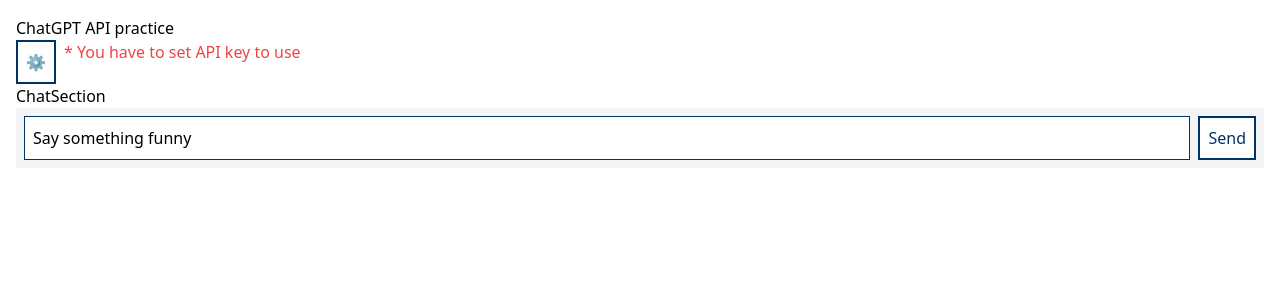
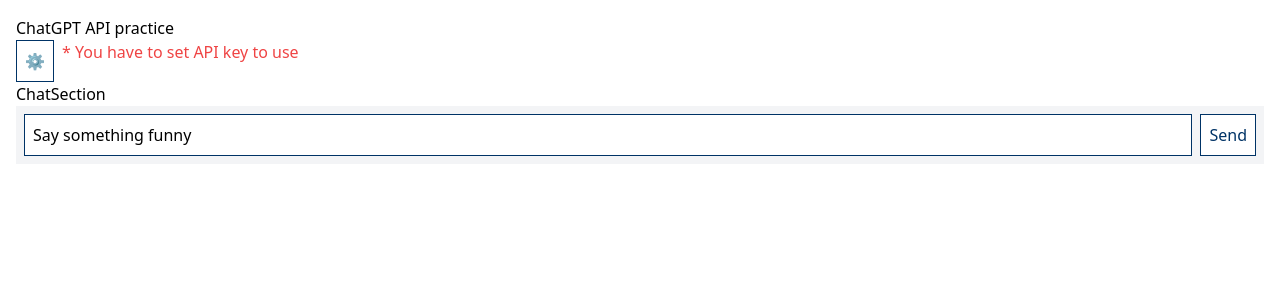
Before and after one commit to ginpei/chat-gpt-api-practice, a Next.js app: page / in a window 1280 px wide. Shown: the top 300 px of the page. Built offline with nearby package versions, Linux system fonts and the light colour scheme.

Commit message:
feat: 🎸 better look of button

```diff
--- a/src/domains/button/NiceButton.tsx
+++ b/src/domains/button/NiceButton.tsx
@@ -8,7 +8,7 @@ export const NiceButton = forwardRef<HTMLButtonElement, NiceButtonProps>(
       <button
         className={`
         NiceButton ${className}
-        border-2 border-ginpei bg-white p-2 text-ginpei
+        border border-ginpei bg-white p-2 text-ginpei
         hover:shadow-inner
         `}
         ref={ref}
```
